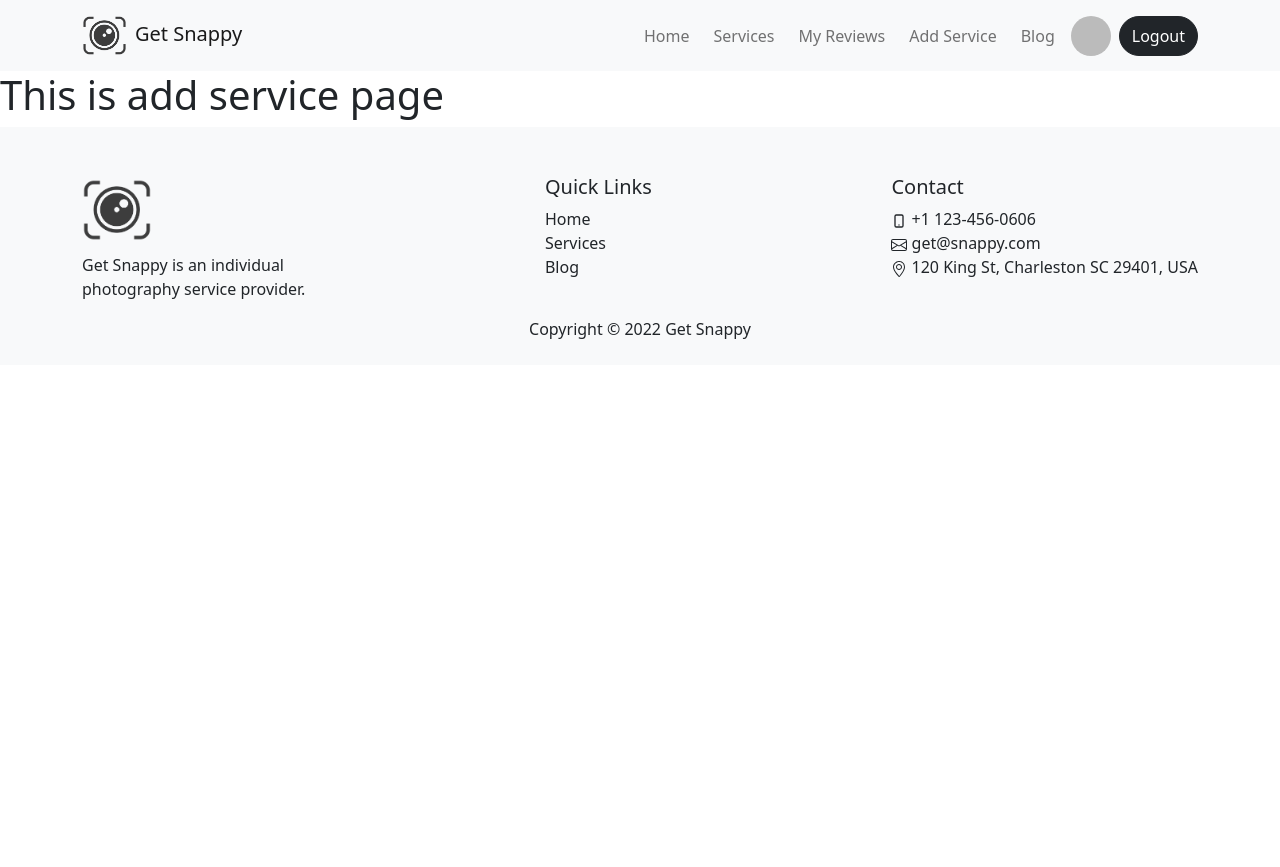
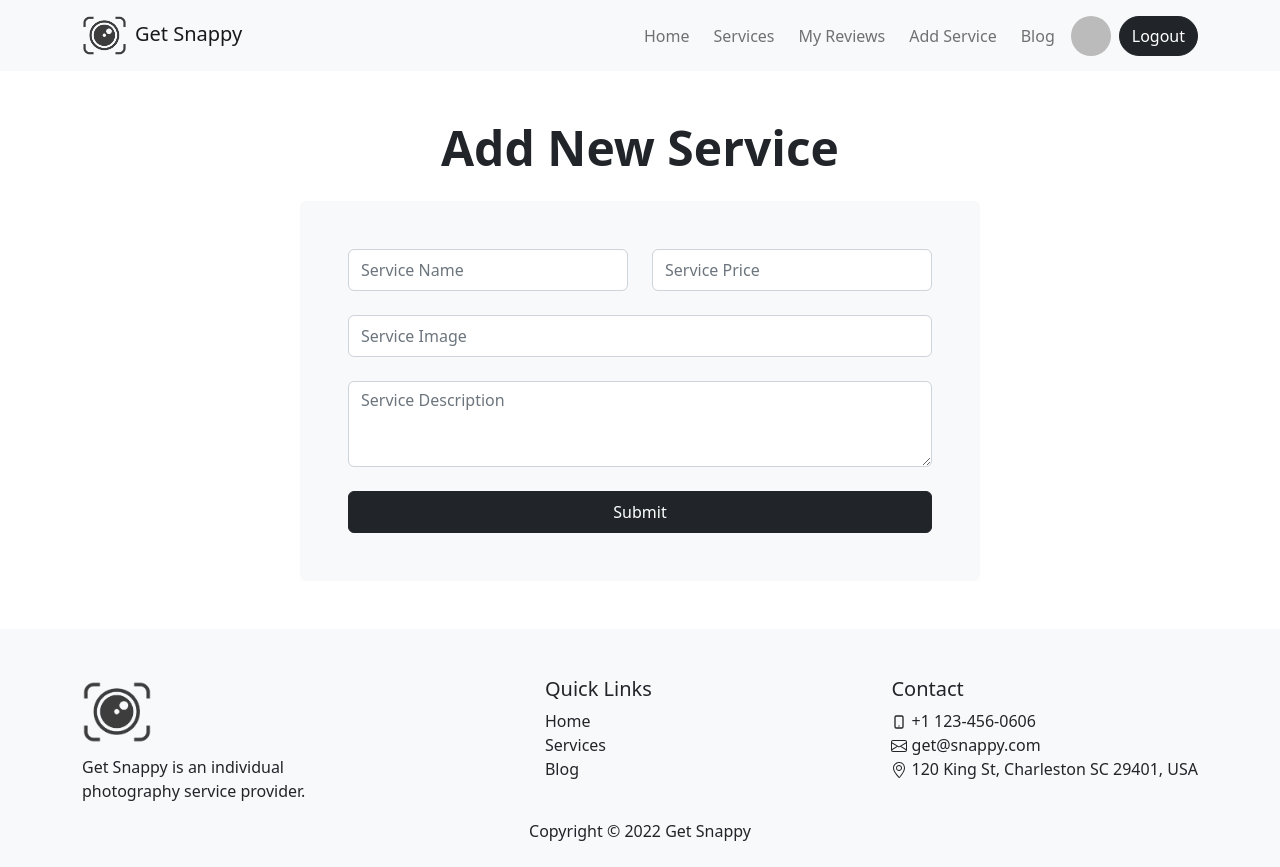
Before and after one commit to NahidIbnAli/get-snappy, a React (Create React App) app: page /addservice in a window 1280 px wide. Before the commit the page ends 800 px from the top, so only its background shows below. Built offline with nearby package versions, Linux system fonts and the light colour scheme; no server answers; sample sign-in values are in the browser's storage.

Commit message:
added add service form and implemented create operation for adding new service to the site

```diff
--- /dev/null
+++ b/src/pages/AddService/AddService.css
@@ -0,0 +1,5 @@
+@media screen and (min-width: 1140px) {
+  .w-60 {
+    width: 55% !important;
+  }
+}
--- a/src/pages/AddService/AddService.jsx
+++ b/src/pages/AddService/AddService.jsx
@@ -1,9 +1,95 @@
 import React from "react";
+import { Col, Container, Row } from "react-bootstrap";
+import Button from "react-bootstrap/Button";
+import Form from "react-bootstrap/Form";
+import "./AddService.css";
+import { toast } from "react-hot-toast";
 
 const AddService = () => {
+  const handleAddService = (event) => {
+    event.preventDefault();
+    const form = event.target;
+    const name = form.name.value;
+    const price = form.price.value;
+    const image = form.image.value;
+    const description = form.description.value;
+    const service = {
+      name,
+      image,
+      price,
+      description,
+    };
+    fetch(`http://localhost:5000/services`, {
+      method: "POST",
+      headers: {
+        "content-type": "application/json",
+      },
+      body: JSON.stringify(service),
+    })
+      .then((res) => res.json())
+      .then((data) => {
+        form.reset();
+        if (data.acknowledged) {
+          toast.success("Added New Service Successfully");
+        }
+      })
+      .catch((error) => console.error(error));
+  };
+
   return (
-    <div>
-      <h1>This is add service page</h1>
+    <div className="w-60 mx-auto">
+      <Container className="py-5">
+        <h2 className="text-center display-5 fw-semibold mb-4">
+          Add New Service
+        </h2>
+        <Form onSubmit={handleAddService} className="bg-light p-5 rounded">
+          <Row className="g-4">
+            <Col lg="6">
+              <Form.Group controlId="formBasicName">
+                <Form.Control
+                  name="name"
+                  className="py-2"
+                  type="text"
+                  placeholder="Service Name"
+                />
+              </Form.Group>
+            </Col>
+            <Col lg="6">
+              <Form.Group controlId="formBasicPrice">
+                <Form.Control
+                  name="price"
+                  className="py-2"
+                  type="text"
+                  placeholder="Service Price"
+                />
+              </Form.Group>
+            </Col>
+            <Col lg="12">
+              <Form.Group controlId="formBasicImage">
+                <Form.Control
+                  name="image"
+                  className="py-2"
+                  type="text"
+                  placeholder="Service Image"
+                />
+              </Form.Group>
+            </Col>
+            <Col>
+              <Form.Group controlId="formBasicDescription">
+                <Form.Control
+                  name="description"
+                  as="textarea"
+                  rows={3}
+                  placeholder="Service Description"
+                />
+              </Form.Group>
+            </Col>
+          </Row>
+          <Button variant="dark" className="w-100 py-2 mt-4" type="submit">
+            Submit
+          </Button>
+        </Form>
+      </Container>
     </div>
   );
 };
```
